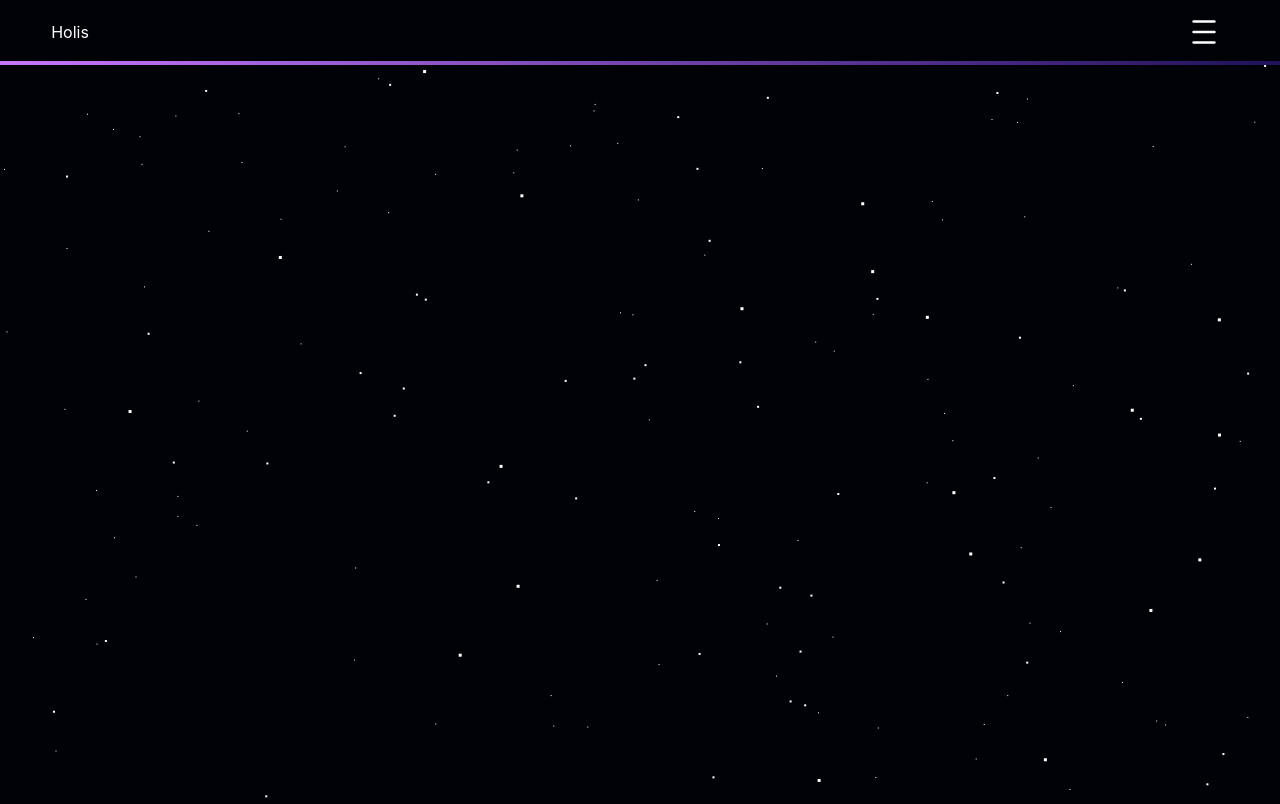
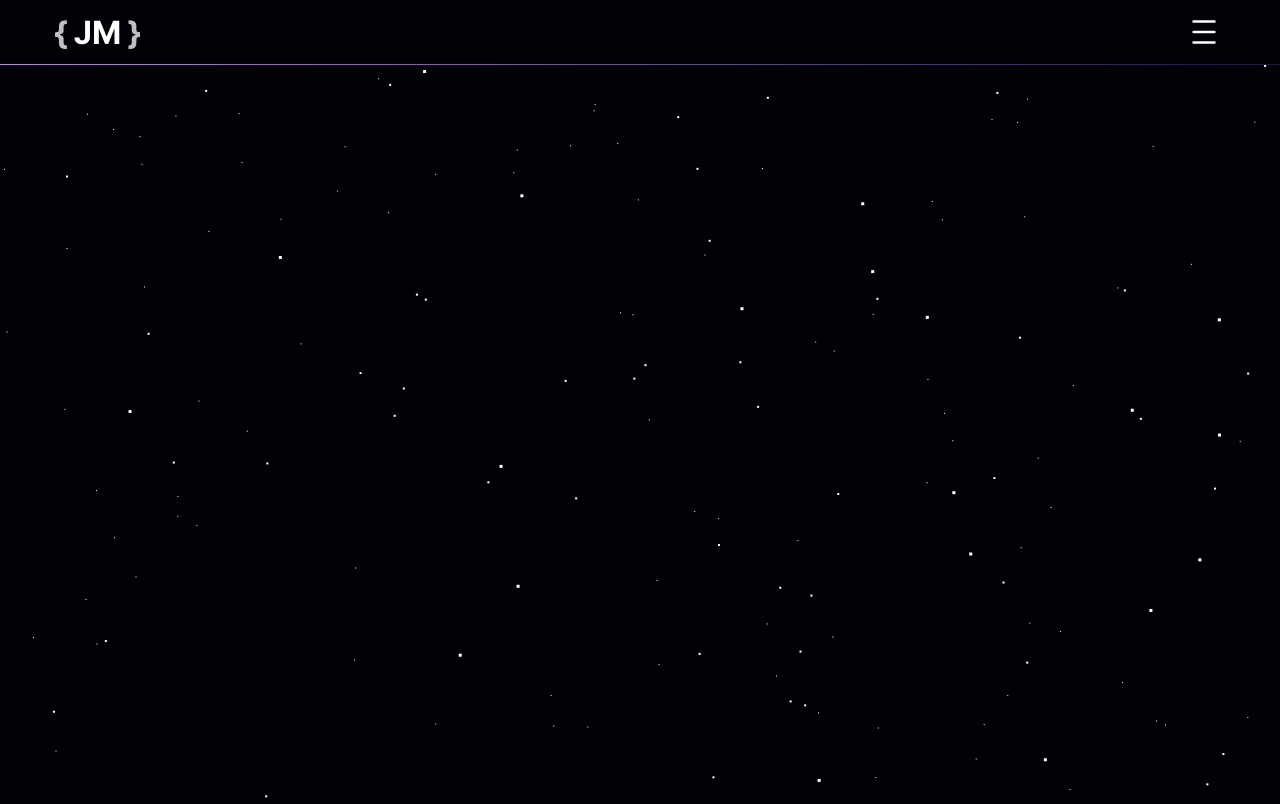
Before and after one commit to josema03/portfolio, a Next.js app: page / in a window 1280 px wide. Built offline with nearby package versions, Linux system fonts and the light colour scheme.

Commit message:
feat: adds logo to navbar

```diff
--- /dev/null
+++ b/components/Logo.tsx
@@ -0,0 +1,32 @@
+import React from "react";
+import Typography from "./Typography";
+
+const Logo = () => {
+  return (
+    <>
+      <Typography
+        as="span"
+        fontSize={{ _: 3 }}
+        fontWeight="700"
+        fontColor="textSecondary"
+        mx="2"
+      >
+        {"{"}
+      </Typography>
+      <Typography as="span" fontSize={{ _: 3 }} fontWeight="700" mx="2">
+        JM
+      </Typography>
+      <Typography
+        as="span"
+        fontSize={{ _: 3 }}
+        fontWeight="700"
+        fontColor="textSecondary"
+        mx="2"
+      >
+        {"}"}
+      </Typography>
+    </>
+  );
+};
+
+export default Logo;
--- a/components/Navbar.tsx
+++ b/components/Navbar.tsx
@@ -1,7 +1,8 @@
-import React, { useEffect } from "react";
+import React from "react";
+import { Box } from "rebass/styled-components";
 import styled from "styled-components";
-import { Box } from "rebass/styled-components";
 import HamburgerCloseButton from "./HamburgerCloseButton";
+import Logo from "./Logo";
 
 interface NavbarProps {
   isMenuOpen: boolean;
@@ -11,6 +12,7 @@ interface NavbarProps {
 const NavbarComponent = styled.nav`
   display: flex;
   position: fixed;
+  z-index: 10;
   top: 0px;
   background: ${({ theme }) => theme.colors.background.main};
   color: ${({ theme }) => theme.colors.background.textContrast};
@@ -19,11 +21,12 @@ const NavbarComponent = styled.nav`
   height: 64px;
   align-items: center;
   justify-content: space-between;
+  opacity: 1;
 
   &::after {
     content: "";
     position: absolute;
-    height: 4px;
+    height: 1px;
     width: 100vw;
     bottom: -1px;
     background: ${({ theme }) =>
@@ -40,7 +43,7 @@ const Navbar = ({ isMenuOpen, setMenuOpen }: NavbarProps) => {
   return (
     <NavbarComponent>
       <Box mx={{ _: 4, md: 6 }} id="logo-and-title">
-        Holis
+        <Logo />
       </Box>
       <Box
         mx={{ _: 4, md: 6 }}
```
